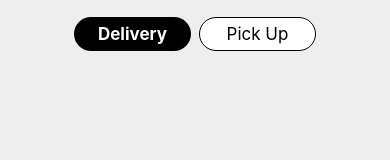
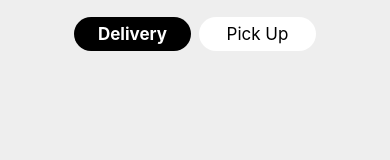
Before and after one commit to mhassanrahi/uber-eats-rn, a React Native app: screen / in a window 390 px wide. Shown: the top 160 px of the page. Built offline with nearby package versions, Linux system fonts and the light colour scheme.

Commit message:
* Updated header button component

```diff
--- a/src/components/Headers/HeaderButton.js
+++ b/src/components/Headers/HeaderButton.js
@@ -32,7 +32,6 @@ const styles = StyleSheet.create({
     button: (activeTab, title) => ({
         backgroundColor:
             activeTab === title ? COLORS.primary : COLORS.secondary,
-        borderWidth: activeTab === title ? 0 : wp(0.25),
         borderRadius: wp(10),
         width: wp(30),
         height: hp(4),
```
